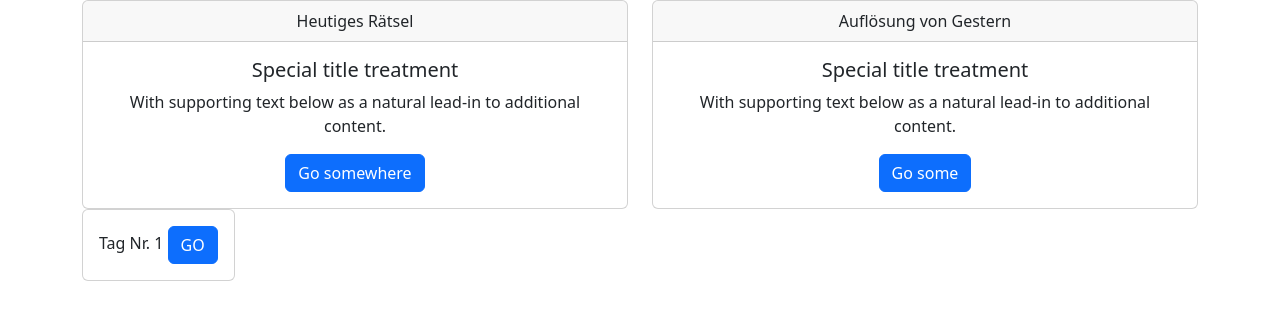
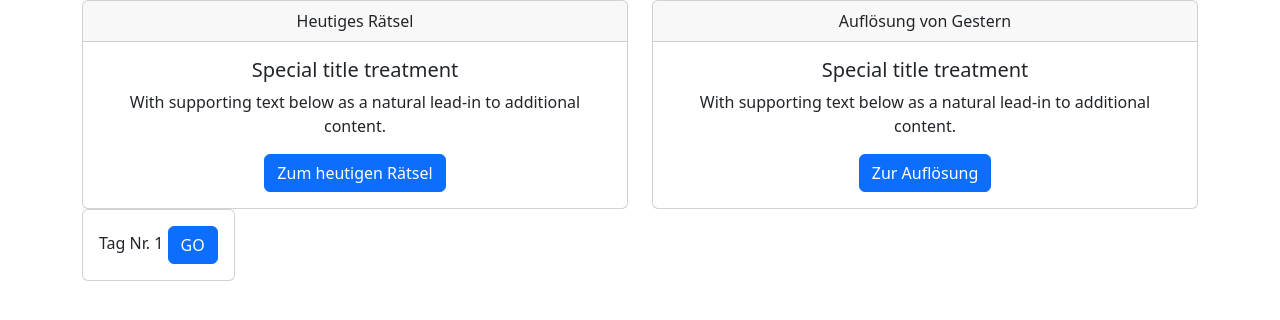
Before and after one commit to JU1111111/adventskalender, a Django app: template vidPlatform/templates/vidPlatform/index.html in a window 1280 px wide. Shown: the part 56-376 px from the top of the page. Run offline with Django 4.2, Linux system fonts and the light colour scheme; the template is opened without the code that fills it: values that come from a table or form of the project are taken from there, others are empty; tables that the repository leaves empty hold one stand-in row (values such as "Sample post").

Commit message:
fdasjökl

```diff
--- a/adventskalender/forms.py
+++ b/adventskalender/forms.py
@@ -10,7 +10,7 @@ class NewUserForm(UserCreationForm):
 
 	class Meta:
 		model = User
-		fields = ("username", "email", "password1", "password2")
+		fields = ( "username", "email", "password1", "password2")
 
 	def save(self, commit=True):
 		user = super(NewUserForm, self).save(commit=False)
--- a/vidPlatform/templates/vidPlatform/index.html
+++ b/vidPlatform/templates/vidPlatform/index.html
@@ -14,7 +14,7 @@
                     <div class="card-body">
                     <h5 class="card-title">Special title treatment</h5>
                     <p class="card-text">With supporting text below as a natural lead-in to additional content.</p>
-                    <a href="{% url 'detail' todays_Entry.0.id%}" class="btn btn-primary">Go somewhere</a>
+                    <a href="{% url 'detail' todays_Entry.0.id%}" class="btn btn-primary">Zum heutigen Rätsel</a>
                     </div>
                 </div>
             </div>
@@ -28,7 +28,7 @@
                     <div class="card-body">
                     <h5 class="card-title">Special title treatment</h5>
                     <p class="card-text">With supporting text below as a natural lead-in to additional content.</p>
-                    <a href="{% url 'detail' yesterdays_Entry.0.id%}" class="btn btn-primary">Go some</a>
+                    <a href="{% url 'detail' yesterdays_Entry.0.id%}" class="btn btn-primary">Zur Auflösung</a>
                     </div>
                 </div>
             </div>
--- a/vidPlatform/views.py
+++ b/vidPlatform/views.py
@@ -11,7 +11,8 @@ def index(request):
     todaysEntry = DateEntry.objects.filter(start_date__exact=datetime.date.today())
     yesterday = datetime.date.today() - datetime.timedelta(days=1)
     yesterdaysEntry = DateEntry.objects.filter(start_date__exact=yesterday)
-    latest_list = DateEntry.objects.order_by("-start_date")[:24]
+    latest_list = DateEntry.objects.order_by("start_date")[:24]
+    #print(latest_list)
     template = loader.get_template("vidPlatform/index.html")
     context = {
         "latest_list": latest_list,
```
